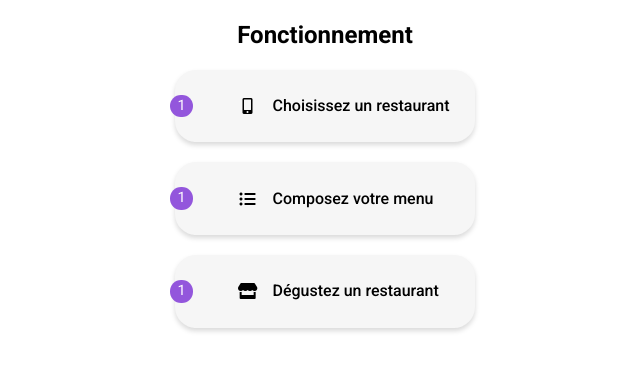
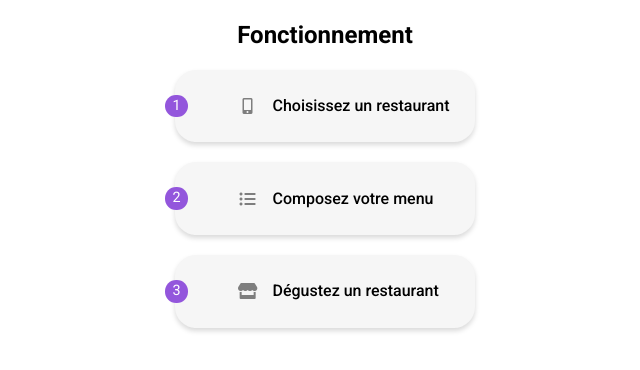
Before and after one commit to Magma73/Projet-3, a website: page index.html in a window 1280 px wide. Shown: the part 310-680 px from the top of the page, 315-955 px from the left. Drawn offline with nearby package versions, Linux system fonts and the light colour scheme; a web font is replaced by a local one.

Commit message:
Style : numéros des boutons du menu "Fonctionnement"

```diff
--- a/index.html
+++ b/index.html
@@ -64,28 +64,38 @@
             <nav class="nav">
                 <ul>
                     <li class="nav__link">
-                        <button class="nav__btn">
+                        <button class="nav__btn nav__btn--number1">
                             <span class="nav__icon"><i class="fas fa-mobile-alt"></i></span>
                             Choisissez un restaurant
                         </button>
                     </li>
                     <li class="nav__link">
-                        <button class="nav__btn">
+                        <button class="nav__btn nav__btn--number2">
                             <span class="nav__icon"><i class="fas fa-list-ul"></i></span>
                             Composez votre menu
                         </button>
                     </li>
                     <li class="nav__link">
-                        <button class="nav__btn">
+                        <button class="nav__btn nav__btn--number3">
                             <span class="nav__icon"><i class="fas fa-store"></i></span>
                             Dégustez un restaurant
                         </button>
                     </li>
                 </ul>
             </nav>
-
         </section>
 
+        <!-- SECTION 3 : "Restaurants" -->
+
+        <!-- <section class="restaurant">
+            <h2 class="restaurant__heading">Restaurants</h2>
+
+            <div class="restaurant__cards">
+
+            </div>
+
+
+        </section> -->
 
     </main>
 
--- a/sass/Utils/_variables.scss
+++ b/sass/Utils/_variables.scss
@@ -3,12 +3,10 @@
 $color-primary: #9356DC;
 $color-secondary: #FF79DA;
 $color-third: #99E2D0;
-
 $color-white: white;
 
+$color-bg-header: #EAEAEA;
 $color-bg-light:#f6f6f6;
-$color-bg-darker: #EAEAEA;
-
 
 $color-bg-icon:#7E7E7E;
 
@@ -17,12 +15,14 @@ $color-shadow: black;
 
 
 
+
+
 /*** CONTENT ***/
 
 // $contents: (
-//     content:"1",
-//     content: "2",
-//     content:"3"
+//     content1:"1",
+//     content2: "2",
+//     content3:"3"
 // );
 
 
--- a/sass/main.scss
+++ b/sass/main.scss
@@ -44,7 +44,7 @@ body{
     display:flex;
     flex-direction: column;
     align-items: center;
-    background-color: $color-bg-darker;
+    background-color: $color-bg-header;
 
     @include desktop{
         flex-direction: row;
@@ -109,7 +109,7 @@ body{
     align-items: center;
     padding:20px 40px;
     text-align: center;
-    background-color:#f6f6f6;
+    background-color:$color-bg-light;
 
     &__byline{
         font-weight: lighter;
@@ -159,18 +159,26 @@ body{
         margin-bottom:20px;
         font-weight: 500;
         color:black;
-        background-color:#f6f6f6;
+        background-color:$color-bg-light;
         box-shadow: 0px 3px 5px rgba(0, 0, 0,0.15);
         &::before{
-            content:"1";
             font-size:0.9em;
             font-weight:400;
             position:relative;
-            right:30px;
+            right:35px;
             padding:3px 7px;
             border-radius:50%;
             background-color:$color-primary;
             color:$color-white;
+        }
+        &--number1::before{
+            content:"1";
+        }
+        &--number2::before{
+            content:"2";
+        }
+        &--number3::before{
+            content:"3";
         }
     }
     &__icon{
@@ -180,7 +188,7 @@ body{
         align-items: center;
         justify-content: center;
         > i{
-            $color-bg-icon:#7E7E7E;
+            color:$color-bg-icon;
         }
     }
 }
```
Also changed, not shown: public/css/style.css, 1 other file.
